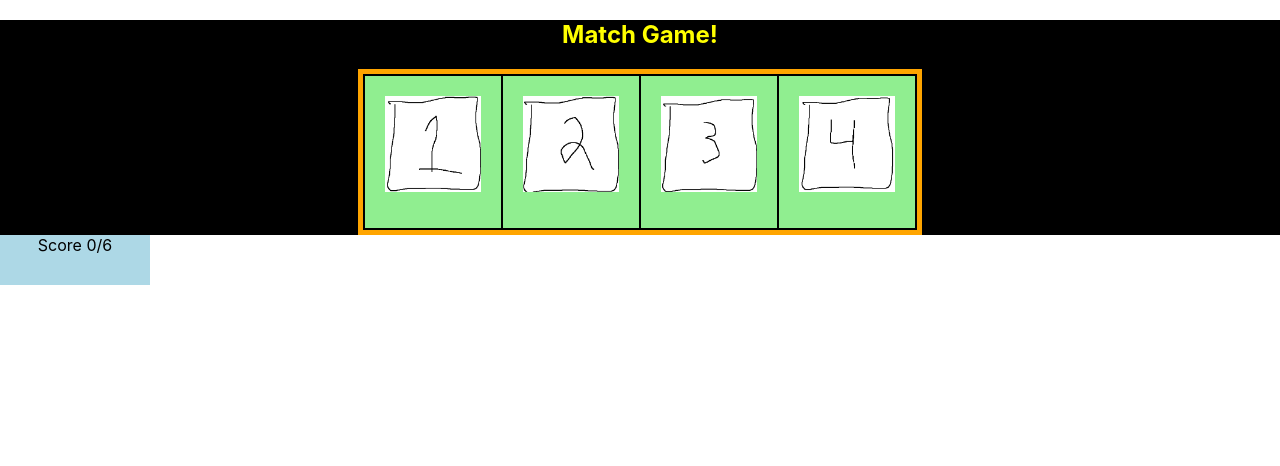
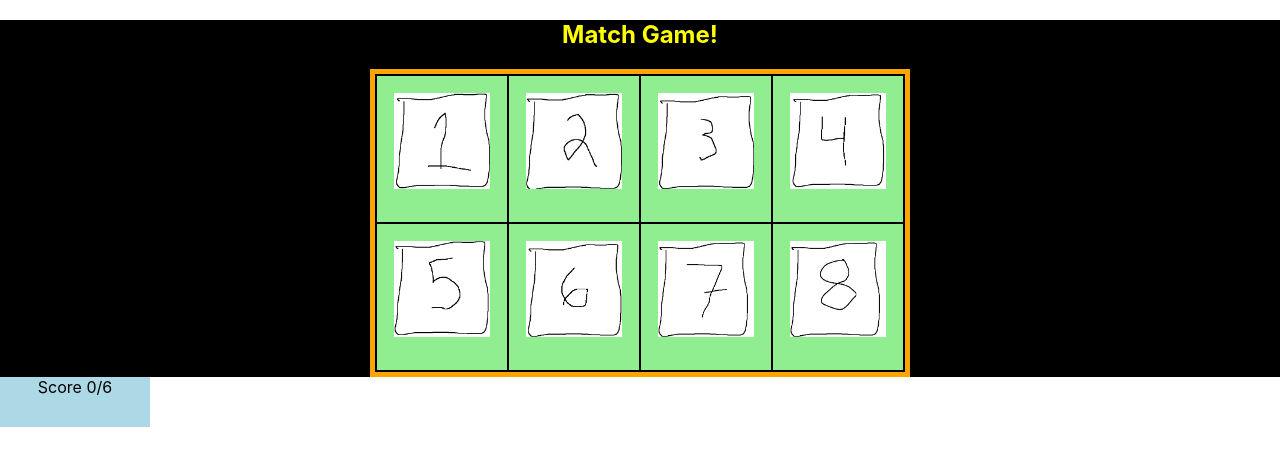
Before and after one commit to jwdagney55/react-match-game, a React (Create React App) app: page / in a window 1280 px wide. Shown: the top 466 px of the page. Built offline with nearby package versions, Linux system fonts and the light colour scheme.

Commit message:
Made it so only 2 cards can show at once

```diff
--- a/src/Game-Board.tsx
+++ b/src/Game-Board.tsx
@@ -57,6 +57,12 @@ function GameBoard() {
         }
     }
 
+    //print out the state of the cards
+    for(let i = 0; i < 8; i++){
+        console.log("Card", myCards[i].cardNum, ": ");
+        console.log("Flip State: ", myCards[i].isFlipped, '\tFound Match: ', myCards[i].foundMatch);
+    }
+
 
     let firstRow:GameCard[] = myCards.slice(0,sportCards.length);
     let secondRow:GameCard[] = myCards.slice(-sportCards.length);
@@ -74,26 +80,13 @@ function GameBoard() {
                         })
                     }
                     </tr>
-                    {/*
                     <tr>
                         {secondRow.map(card => {
                             return (
-                                <td><Card cardNum={card.cardNum}
-                                cardPic={card.cardPic}
-                                isFlipped={card.isFlipped}
-                                foundMatch={card.foundMatch}
-                                getCardNum={card.getCardNum}
-                                getcardPic={card.getcardPic}
-                                getIsFlipped={card.getIsFlipped}
-                                getfoundMatch={card.getfoundMatch}
-                                setCardNum={card.setCardNum}
-                                setCardPic={card.setCardPic}
-                                setIsFlipped={card.setIsFlipped}
-                                setfoundMatch={card.setfoundMatch}/></td>
+                                <td onClick={handleClick}><Card cardNum = {card.cardNum} cards = {myCards} setMyCards = {setMyCards}/></td>
                             )
                         })}
                     </tr>
-                    */}
                 </tbody>
             </table>
         </div>
--- a/src/classes/GameCard.ts
+++ b/src/classes/GameCard.ts
@@ -7,7 +7,7 @@ export class GameCard{
     constructor(cardNum: number, cardPic: string){
         this.cardNum = cardNum;
         this.cardPic = cardPic;
-        this.isFlipped = true;
+        this.isFlipped = false;
         this.foundMatch = false;
     }
 
--- a/src/components/Card.tsx
+++ b/src/components/Card.tsx
@@ -1,3 +1,4 @@
+import { createReadStream } from 'fs';
 import React from 'react';
 import ReactCardFlip from 'react-card-flip';
 import { GameCard } from '../classes/GameCard'
@@ -5,15 +6,45 @@ import { GameCard } from '../classes/GameCard'
 
 import '../Game-Board.css';
 
+const checkCards = (cards:GameCard[]): GameCard[] => {
+    let nFlipped:number = 0;
+    let idxFlipped:number[] = [];
+    for(let i = 0; i < cards.length; i++){
+        if(cards[i].isFlipped && !cards[i].foundMatch){
+            nFlipped++;
+            idxFlipped.push(i);
+        }
+    }
+    console.log("After first loop idxFlipped=", idxFlipped);
+    for(let i = 0; i < idxFlipped.length; i++){
+        for(let j = i + 1; j < idxFlipped.length; j++){
+            if(cards[idxFlipped[i]].cardPic === cards[idxFlipped[j]].cardPic){
+                console.log("Found Match!", cards[idxFlipped[i]].cardPic, ' = ', cards[idxFlipped[j]].cardPic)
+                cards[idxFlipped[i]] = {...cards[idxFlipped[i]], foundMatch:true};
+                cards[idxFlipped[j]] = {...cards[idxFlipped[j]], foundMatch:true};
+                idxFlipped.splice(i, 1);
+                idxFlipped.splice(j-1, 1);
+            }
+        }
+    }
+    console.log("After second loop idxFlipped=", idxFlipped);
+    if(idxFlipped.length >= 3){
+        for(let i = 0; i < idxFlipped.length; i++){
+            cards[idxFlipped[i]] = {...cards[idxFlipped[i]], isFlipped:false};
+            console.log("Card at idx: ", idxFlipped[i], " flip state is: ", cards[idxFlipped[i]].isFlipped)
+        }
+    }
+    return cards;
+}
+
 
 export function Card({cardNum, cards, setMyCards} : {cardNum: number, cards: GameCard[], setMyCards:(cards:GameCard[]) => void}): JSX.Element {
-    console.log("in Card");
+    //console.log("in Card");
 
     const handleClick = () => {
-        console.log(cards.map(c => c.cardPic));
         let newCards: GameCard[] = [...cards];
-        newCards[cardNum-1] = {...newCards[cardNum-1], isFlipped: !newCards[cardNum-1].isFlipped}
-        console.log(newCards.map(c => c.cardPic));
+        newCards[cardNum-1] = {...newCards[cardNum-1], isFlipped: !newCards[cardNum-1].isFlipped};
+        newCards = [...checkCards(newCards)];
         setMyCards(newCards)
     }
 
@@ -24,7 +55,7 @@ export function Card({cardNum, cards, setMyCards} : {cardNum: number, cards: Gam
     const FindCard = (sport:string): JSX.Element => {
         //Attempting to catch an error if the file does not exist, but don't know how to do that.
         try {
-            console.log("trying");
+            //console.log("trying");
             return <img className="Game-Card" src={process.env.PUBLIC_URL + "/images/sports/" + sport + ".png"} onClick={handleClick} alt={sport} />;
         } catch (error) {
             console.log(error, "found error");
@@ -32,15 +63,11 @@ export function Card({cardNum, cards, setMyCards} : {cardNum: number, cards: Gam
         }
     }
     return (
+        <ReactCardFlip isFlipped = {cards[cardNum-1].isFlipped} flipDirection="vertical"  >
+            {FindNum(cards[cardNum-1].cardNum)}
 
-        <td>
-            <ReactCardFlip isFlipped = {!cards[cardNum-1].isFlipped} flipDirection="vertical"  >
-                {FindNum(cards[cardNum-1].cardNum)}
-
-                {FindCard(cards[cardNum-1].cardPic)}
-
-            </ReactCardFlip>
-        </td>
+            {FindCard(cards[cardNum-1].cardPic)}
+        </ReactCardFlip>
 
         //<p>Hello1</p>
     )
```
